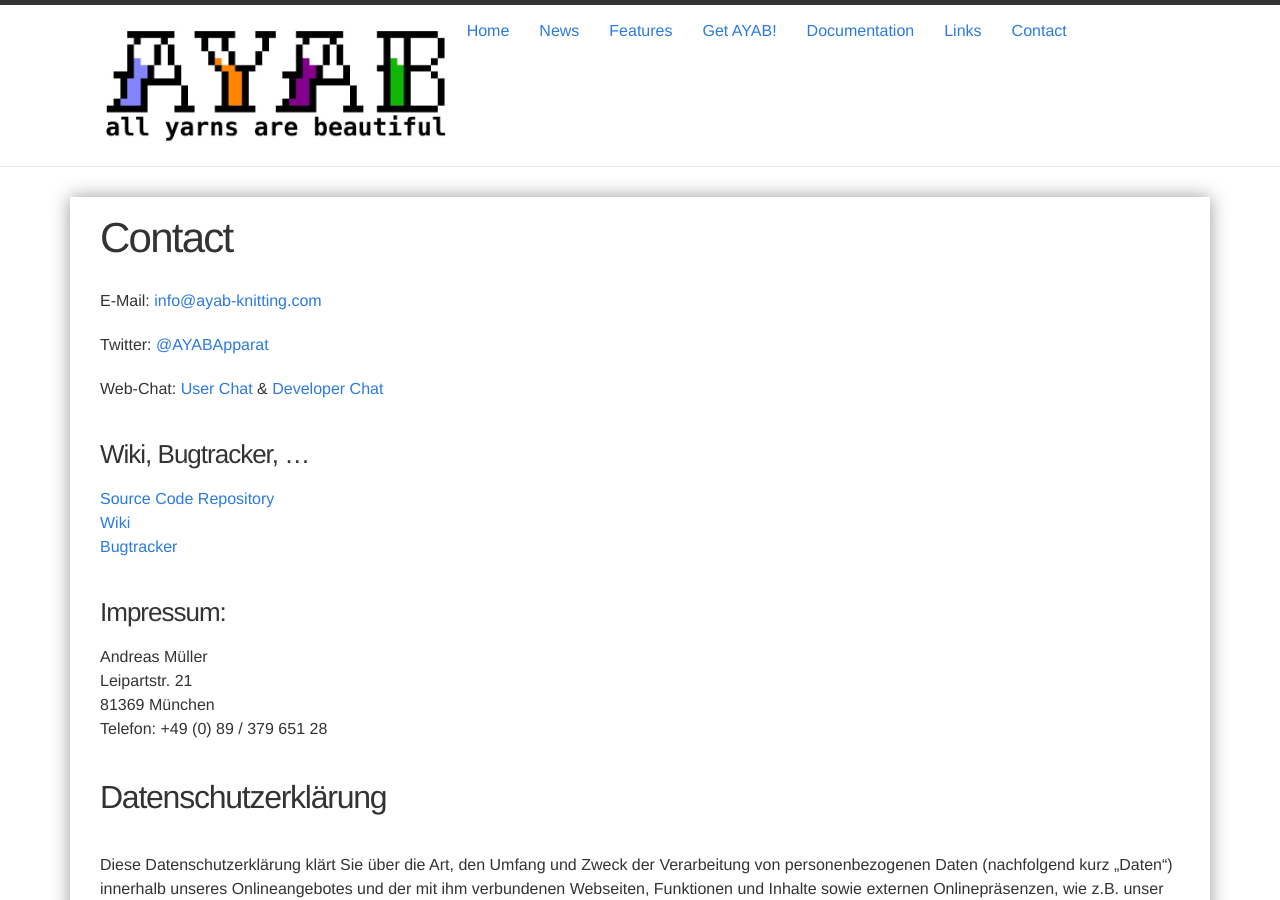
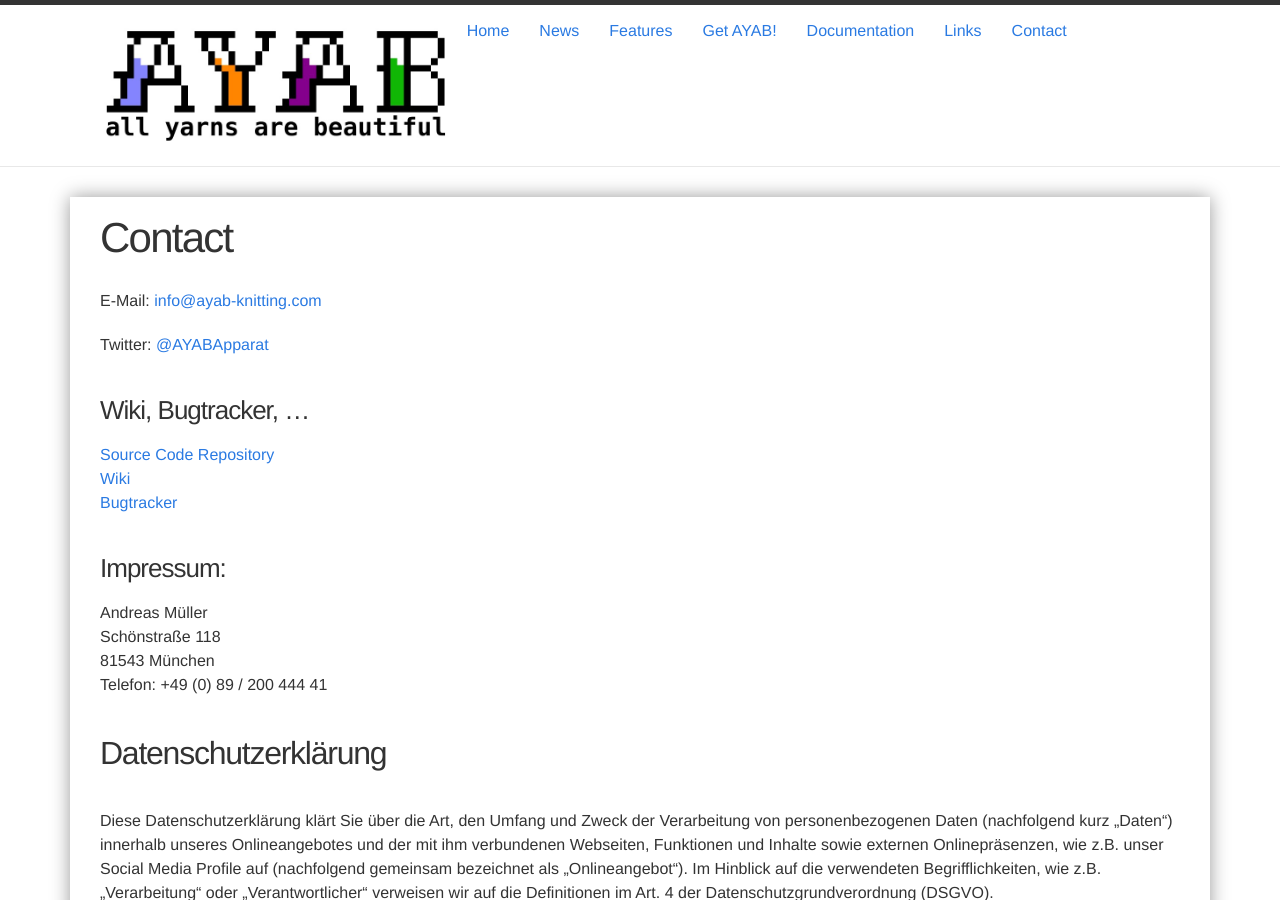
Before and after one commit to AllYarnsAreBeautiful/allyarnsarebeautiful.github.io, a Jekyll site: the page built from contact.md, in a window 1280 px wide and 900 px high. Built offline with Jekyll 4.4.1, drawn with Linux system fonts in a browser that asks for light colours.

Commit message:
Update contact information

```diff
--- a/contact.md
+++ b/contact.md
@@ -8,8 +8,6 @@ E-Mail: [info@ayab-knitting.com](mailto:info@ayab-knitting.com)
 
 Twitter: [@AYABApparat](https://twitter.com/AYABApparat)
 
-Web-Chat: [User Chat](https://webirc.darkfasel.net/#ayab) & [Developer Chat](https://webirc.darkfasel.net/#ayab)
-
 ### Wiki, Bugtracker, ...
 
 [Source Code Repository](https://github.com/AllYarnsAreBeautiful) \\
@@ -19,9 +17,9 @@ Web-Chat: [User Chat](https://webirc.darkfasel.net/#ayab) & [Developer Chat](htt
 ### Impressum:
 
 Andreas Müller \\
-Leipartstr. 21 \\
-81369 München \\
-Telefon: +49 (0) 89 / 379 651 28
+Schönstraße 118 \\
+81543 München \\
+Telefon: +49 (0) 89 / 200 444 41
 
 <h2>Datenschutzerklärung</h2><h3 id="dsg-general-intro"></h3><p>Diese Datenschutzerklärung klärt Sie über die Art, den Umfang und Zweck der Verarbeitung von personenbezogenen Daten (nachfolgend kurz „Daten“) innerhalb unseres Onlineangebotes und der mit ihm verbundenen Webseiten, Funktionen und Inhalte sowie externen Onlinepräsenzen, wie z.B. unser Social Media Profile auf (nachfolgend gemeinsam bezeichnet als „Onlineangebot“). Im Hinblick auf die verwendeten Begrifflichkeiten, wie z.B. „Verarbeitung“ oder „Verantwortlicher“ verweisen wir auf die Definitionen im Art. 4 der Datenschutzgrundverordnung (DSGVO).<br>
 <br>
```
